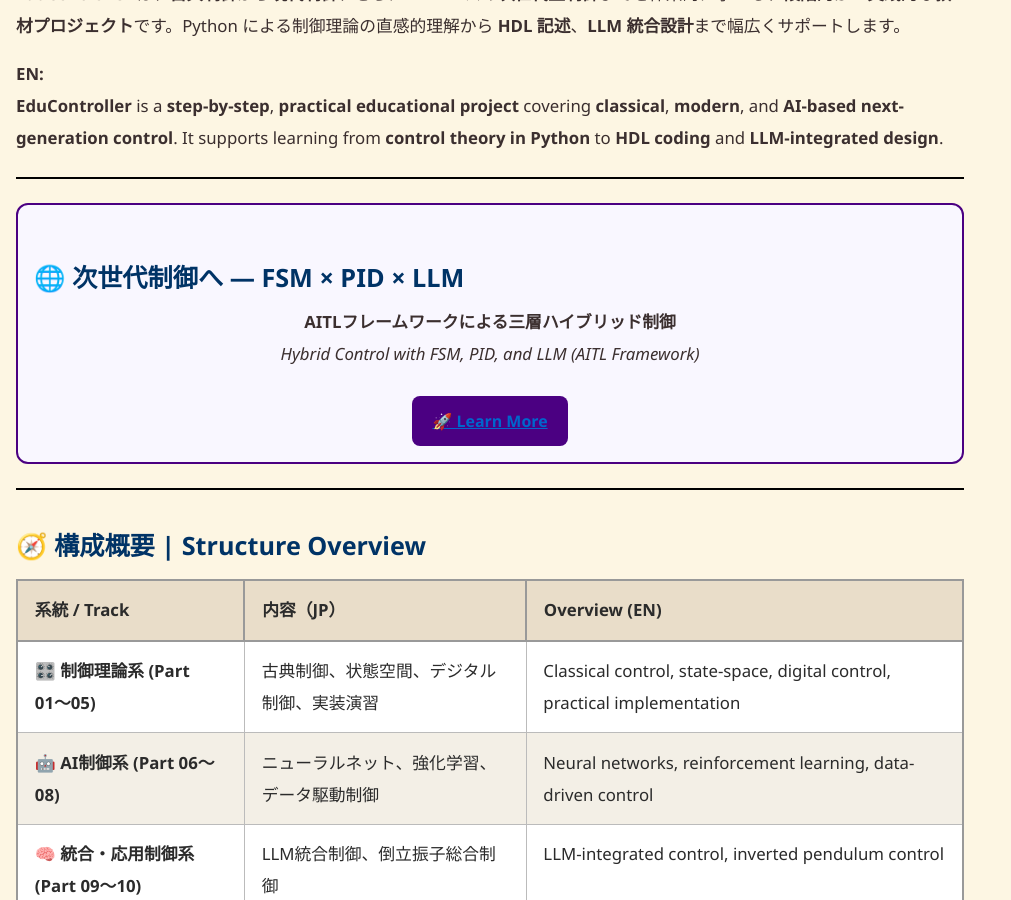
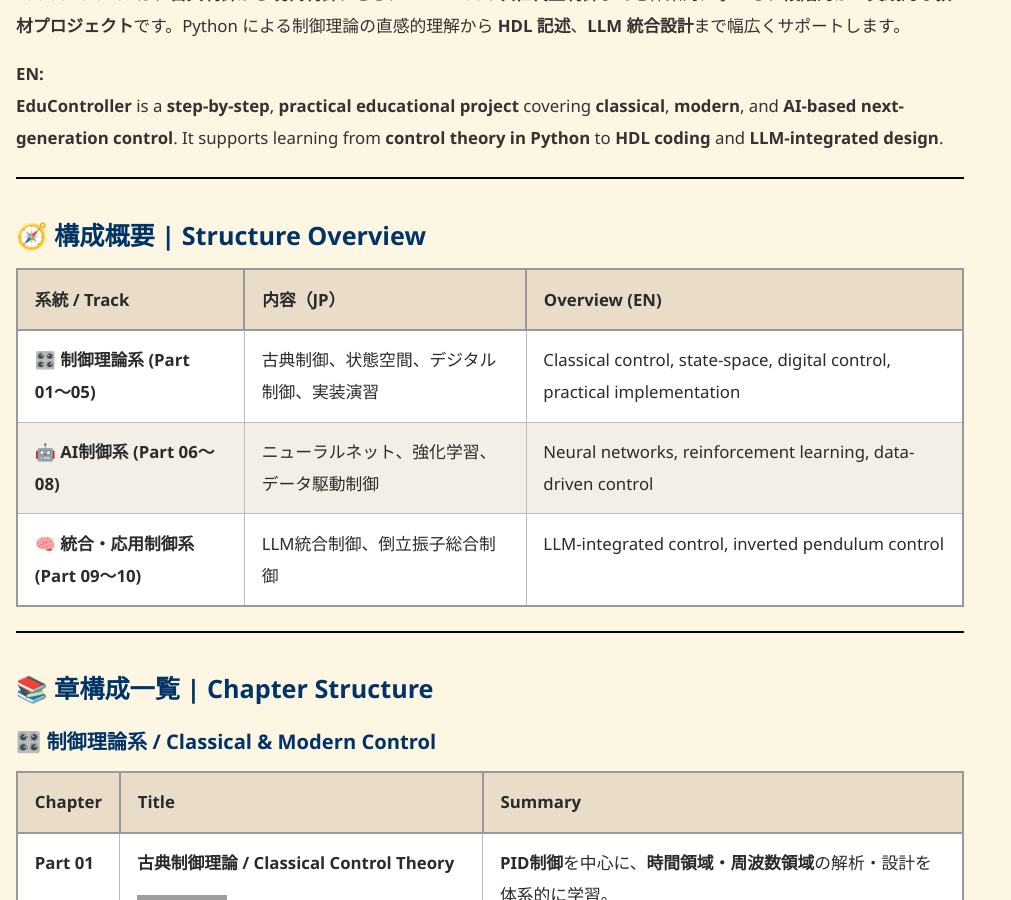
Before and after one commit to Samizo-AITL/EduController, a Jekyll site: the page built from index.md, in a window 1280 px wide and 900 px high, scrolled down 799 px. Shown: the whole window, without its empty margins (0-1011 px from the left). Built offline with Jekyll 4.4.1, drawn with Linux system fonts in a browser that asks for light colours; grey boxes are pictures that could not be loaded.

Commit message:
Update index.md

```diff
--- a/index.md
+++ b/index.md
@@ -29,19 +29,6 @@ title: EduController/index.md
 
 **EN:**
 **EduController** is a **step-by-step**, **practical educational project** covering **classical**, **modern**, and **AI-based next-generation control**. It supports learning from **control theory in Python** to **HDL coding** and **LLM-integrated design**.
-
----
-
-<!-- 🚀 Part09誘導バナー -->
-<div style="border: 2px solid #4B0082; border-radius: 12px; padding: 16px; background: #f9f7ff; text-align: center; margin: 20px 0;">
-  <h2>🌐 次世代制御へ — FSM × PID × LLM</h2>
-  <p><b>AITLフレームワークによる三層ハイブリッド制御</b><br>
-     <i>Hybrid Control with FSM, PID, and LLM (AITL Framework)</i></p>
-  <a href="https://samizo-aitl.github.io/EduController/part09_llm_hybrid/"
-     style="display:inline-block; margin-top:10px; padding:10px 20px; background:#4B0082; color:white; border-radius:8px; text-decoration:none; font-weight:bold;">
-     🚀 Learn More
-  </a>
-</div>
 
 ---
 
```
